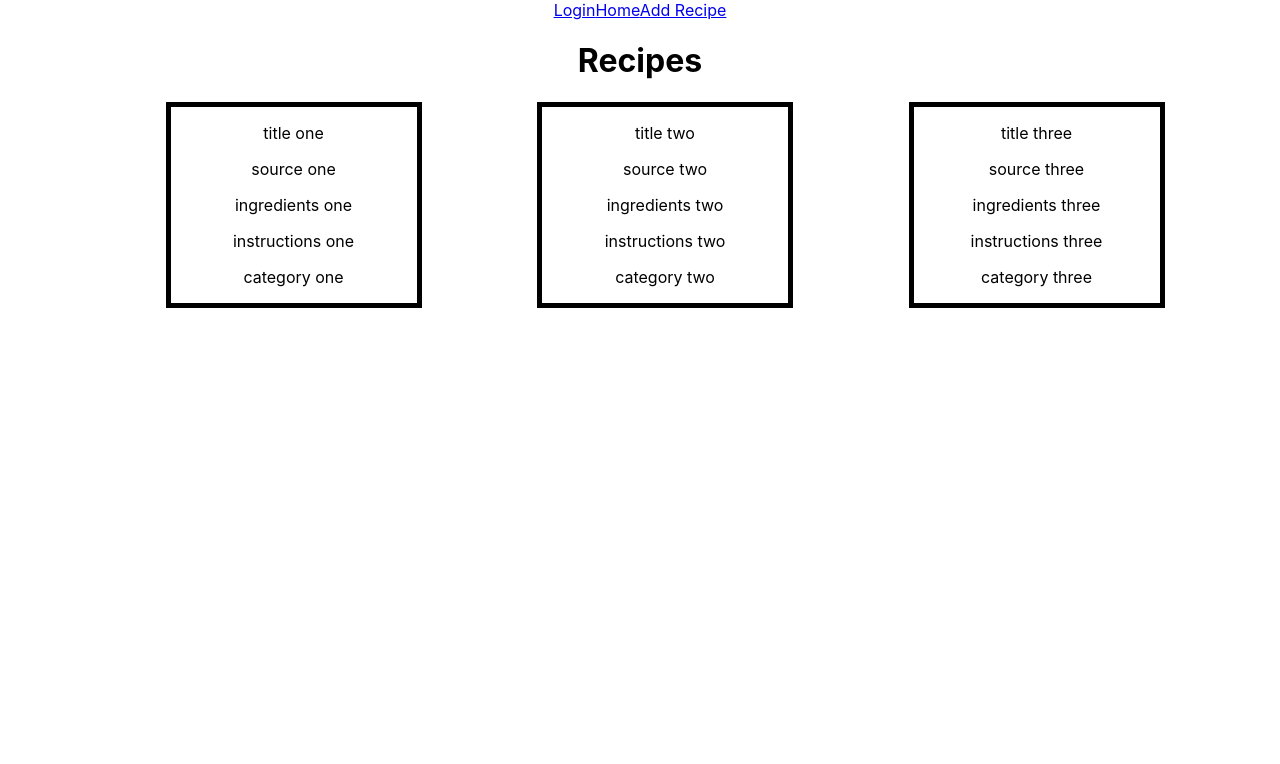
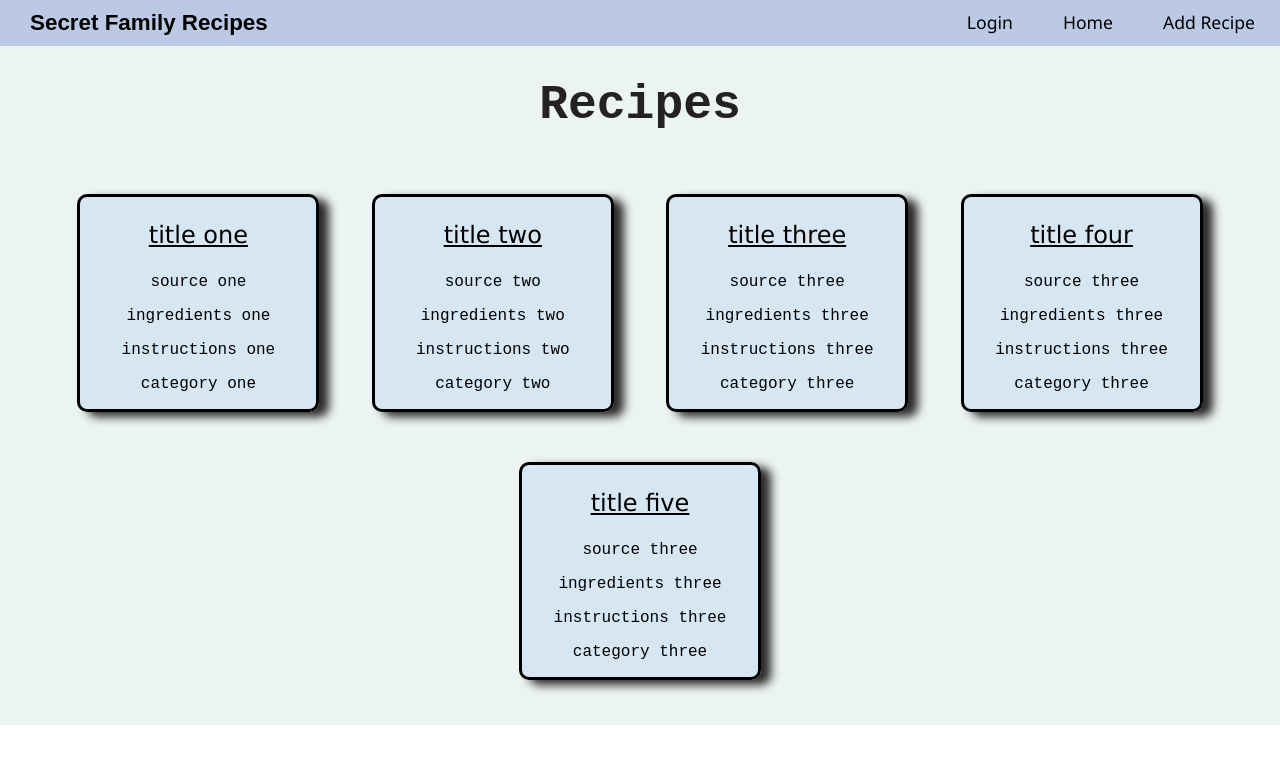
Before and after one commit to Build-Week-ft-secret-family-recipes-09/front-end, a React (Create React App) app: page /homepage in a window 1280 px wide. Shown: the top 764 px of the page. Built offline with nearby package versions, Linux system fonts and the light colour scheme; the HTML template or start-up script is replaced by a standard one.

Commit message:
added basic styling, minor tweaks to App.js and HomePage.js to enable styling

```diff
--- a/src/App.css
+++ b/src/App.css
@@ -1,7 +1,15 @@
 .App {
   text-align: center;
+  background-color: rgba(155, 197, 195, 0.2);
+  font-family: 'Segoe UI', Tahoma, Geneva, Verdana, sans-serif;
 }
 
+.recipesH1 {
+ color: rgb(36, 34, 33);
+ font-family:monospace;
+ font-size: 3rem;
+
+}
 .App-logo {
   height: 40vmin;
   pointer-events: none;
@@ -13,15 +21,79 @@
   }
 }
 
-.App-header {
-  background-color: #282c34;
-  min-height: 100vh;
+header {
+  background-color: #bbc9e4;
+  padding: 10px;
   display: flex;
-  flex-direction: column;
+  justify-content: space-between;
+  /* display: flex;
   align-items: center;
-  justify-content: center;
-  font-size: calc(10px + 2vmin);
-  color: white;
+  justify-content: right;
+  font-size: calc(5px + 2vmin); */
+
+}
+
+navContainer {
+  display: flex;
+  justify-content: right;
+  font-size: calc(5px + 2vmin);
+}
+
+.title {
+  color: rgb(0, 0, 0);
+  margin-left: 20px;
+  font-size: 1.4rem;
+  font-weight: bold;
+  font-family: fantasy, Verdana, Geneva, Tahoma, sans-serif
+}
+
+.link {
+  font-weight: 300;
+  margin-left: 30px;
+  margin-right: 10px;
+  color: rgb(0, 0, 0);
+  text-decoration: none;
+  border-radius: 5px;
+  padding: 5px;
+  font-size: 1.1rem;
+}
+
+.link:hover {text-decoration: underline;}
+
+.homePage {
+  border: 5px solid black;
+  margin: 10px;
+  background-color: blue;
+}
+
+.recipesContainer {
+  display: flex;
+  flex-wrap: wrap;
+  padding: 5px 50px 20px 50px;
+  justify-content: space-evenly;
+}
+.recipe {
+  border: 3px solid black;
+  margin: 25px;
+  border-radius: 10px;
+  width: 20%;
+  background-color: hsl(219, 79%, 66%, 15%);
+  font-family: Verdana, Geneva, Tahoma, sans-serif;
+  box-shadow: 10px 5px 10px rgb(44, 41, 41);
+}
+
+.recipe:hover {
+  box-shadow: 20px 10px 20px rgb(44, 41, 41);
+}
+
+.titleText {
+  font-size: 1.5rem;
+  text-decoration: underline;
+}
+
+.nonTitle {
+  font-family:monospace;
+  font-size: 1rem;
 }
 
 .App-link {
--- a/src/App.js
+++ b/src/App.js
@@ -12,22 +12,27 @@ function App() {
   return (
 
     <div className="App">
+      <header >
+        <div className='title'>Secret Family Recipes</div>
+        <div className="navContainer">
+          <NavLink className="link" to ='/login'>
+            Login
+          </NavLink>
+          <NavLink className="link" to ='/homepage'>
+            Home
+          </NavLink>
+          <NavLink className="link" to='/recipe-form'>
+            Add Recipe
+          </NavLink>
+        </div>
 
-      <NavLink to ='/login'>
-        Login
-      </NavLink>
-      <NavLink to ='/homepage'>
-        Home
-      </NavLink>
-      <NavLink to='/recipe-form'>
-        Add Recipe
-      </NavLink>
 
+      </header>
       <Routes>
         <Route exact path='/' element={<Login />} />
         <Route exact path='/login' element={<Login />} />
         <Route exact path='/signup' element={<SignUp/>} />
-        <Route exact path='/homepage' element={<HomePage />} />
+        <Route exact path='/homepage' element={<HomePage className="homePage"/>} />
         <Route exact path='/recipe-form' element={<RecipeForm />}/>
       </Routes>
     </div>
--- a/src/homepage/HomePage.css
+++ /dev/null
@@ -1,9 +0,0 @@
-.recipesContainer {
-    display: flex;
-    padding-left: 50px;
-    justify-content: space-evenly;
-}
-.recipe {
-    border: 5px solid black;
-    width: 20%;
-}
--- a/src/homepage/HomePage.js
+++ b/src/homepage/HomePage.js
@@ -1,5 +1,5 @@
 import React from "react"
-import "./HomePage.css"
+
 // will later get passed in as props
 
 const testRecipes = [
@@ -24,9 +24,22 @@ const testRecipes = [
         instructions: 'instructions three',
         category: 'category three'
     },
+
+    {
+        title: 'title four',
+        source: 'source three',
+        ingredients: 'ingredients three',
+        instructions: 'instructions three',
+        category: 'category three'
+    },
+    {
+        title: 'title five',
+        source: 'source three',
+        ingredients: 'ingredients three',
+        instructions: 'instructions three',
+        category: 'category three'
+    },
 ]
-
-
 
 
 
@@ -35,16 +48,16 @@ const HomePage = (props) => {
     // creates a list of recipes that will render
     const recipeList = testRecipes.map(e=>
         <div className="recipe" key={e.title}>
-           <p>{e.title}</p>
-           <p>{e.source}</p>
-           <p>{e.ingredients}</p>
-           <p>{e.instructions}</p>
-           <p>{e.category}</p>
+           <p className="titleText">{e.title}</p>
+           <p className="nonTitle">{e.source}</p>
+           <p className="nonTitle">{e.ingredients}</p>
+           <p className="nonTitle">{e.instructions}</p>
+           <p className="nonTitle">{e.category}</p>
         </div>
         )
     return (
         <div>
-            <h1>Recipes</h1>
+            <h1 className="recipesH1">Recipes</h1>
             <div className="recipesContainer">
                 {recipeList}
             </div>
```
